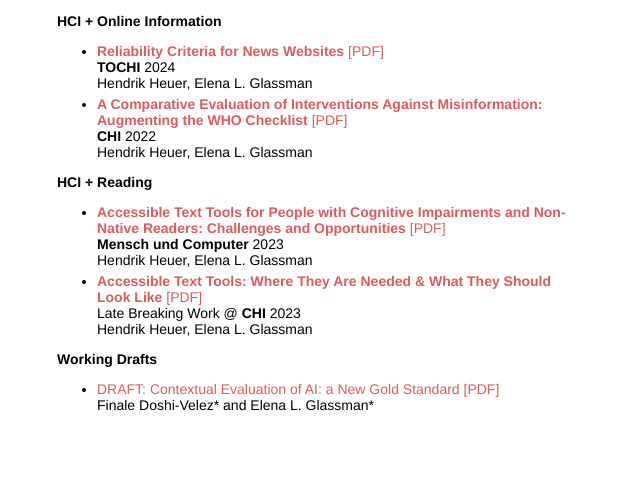
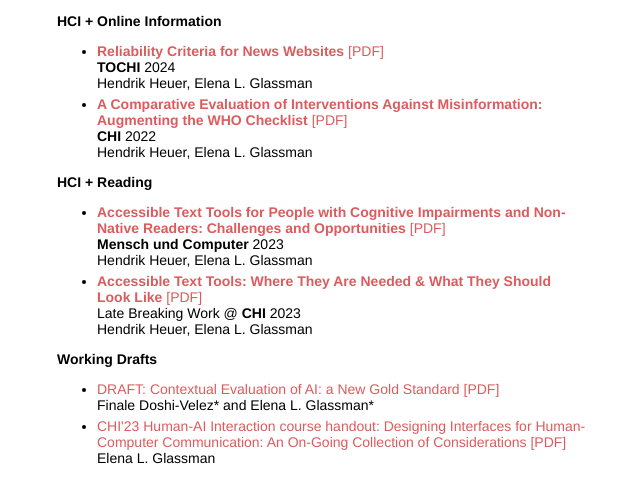
Before and after one commit to eglassman/eglassman.github.io, a Jekyll site: the page built from index.html, in a window 1280 px wide and 900 px high, scrolled down 6180 px, cut to the strip 329-832 px from the top of the window. Shown: the whole strip, without its empty margins (186-826 px from the left). Built offline with Jekyll 4.4.1, drawn with Linux system fonts in a browser that asks for light colours.

Commit message:
added link to Design Considerations---next, make it a side-panel next to other courses

```diff
--- a/index.html
+++ b/index.html
@@ -370,6 +370,9 @@
       <li><a href="papers/alt_CHI_Benchmarks_are_not_enough_8p.pdf">DRAFT: Contextual Evaluation of AI: a New Gold Standard [PDF]</a>
         <br/>Finale Doshi-Velez* and Elena L. Glassman*
       </li>
+      <li><a href="https://arxiv.org/pdf/2309.02257.pdf">CHI'23 Human-AI Interaction course handout: Designing Interfaces for Human-Computer Communication: An On-Going Collection of Considerations [PDF]</a>
+        <br/>Elena L. Glassman
+      </li>
       </ul>
       <!-- <ol>
         <li><em><a href="papers/Rebecca_PLATEAU.pdf">Approaching polyglot programming: what can we learn from bilingualism studies?</a></em><br/>Rebecca Hao and Elena Glassman. PLATEAU Workshop 2019.</li>
```
